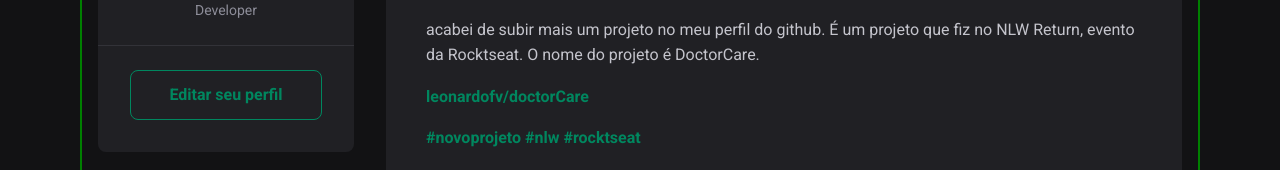
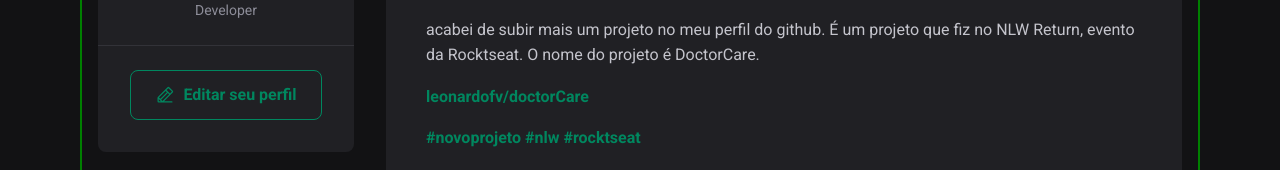
Before and after one commit to leonardofv/Ignite, a React (Vite) app: page / in a window 1280 px wide. Shown: the part 255-425 px from the top of the page. Built offline with nearby package versions, Linux system fonts and the light colour scheme.

Commit message:
refactore button edit profile

```diff
--- a/package.json
+++ b/package.json
@@ -10,6 +10,7 @@
     "preview": "vite preview"
   },
   "dependencies": {
+    "@phosphor-icons/react": "^2.1.7",
     "react": "^19.0.0",
     "react-dom": "^19.0.0"
   },
--- a/src/components/sideBar/sideBar.jsx
+++ b/src/components/sideBar/sideBar.jsx
@@ -1,4 +1,5 @@
 import S from './sideBar.module.css';
+import { PencilLine } from '@phosphor-icons/react';
 
 export function SideBar() {
     return (
@@ -24,6 +25,9 @@ export function SideBar() {
 
             <footer className={S.footer}>
                 <a href="">
+                    <PencilLine
+                        size={20}
+                    />
                     Editar seu perfil
                 </a>
             </footer>
--- a/src/components/sideBar/sideBar.module.css
+++ b/src/components/sideBar/sideBar.module.css
@@ -59,4 +59,12 @@
     display: flex;
     align-items: center;
     justify-content: center;
+
+    gap: 0.5rem;
+    transition: color 0.2s, background-color 0.2s;
 }
+
+.footer a:hover {
+    background-color: var(--green-500);
+    color: var(--white);
+}
```
Also changed, not shown: 1 other file (tests, documents, lock files or other folders).
